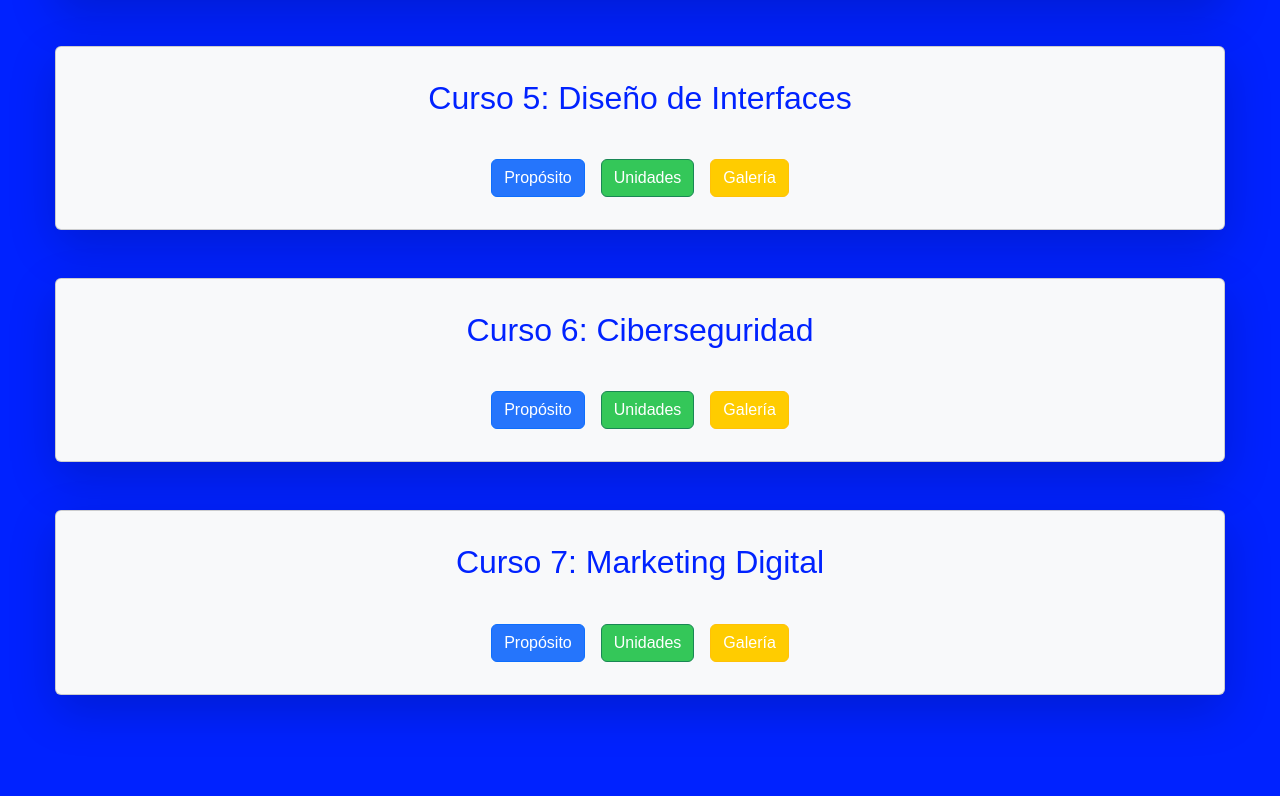
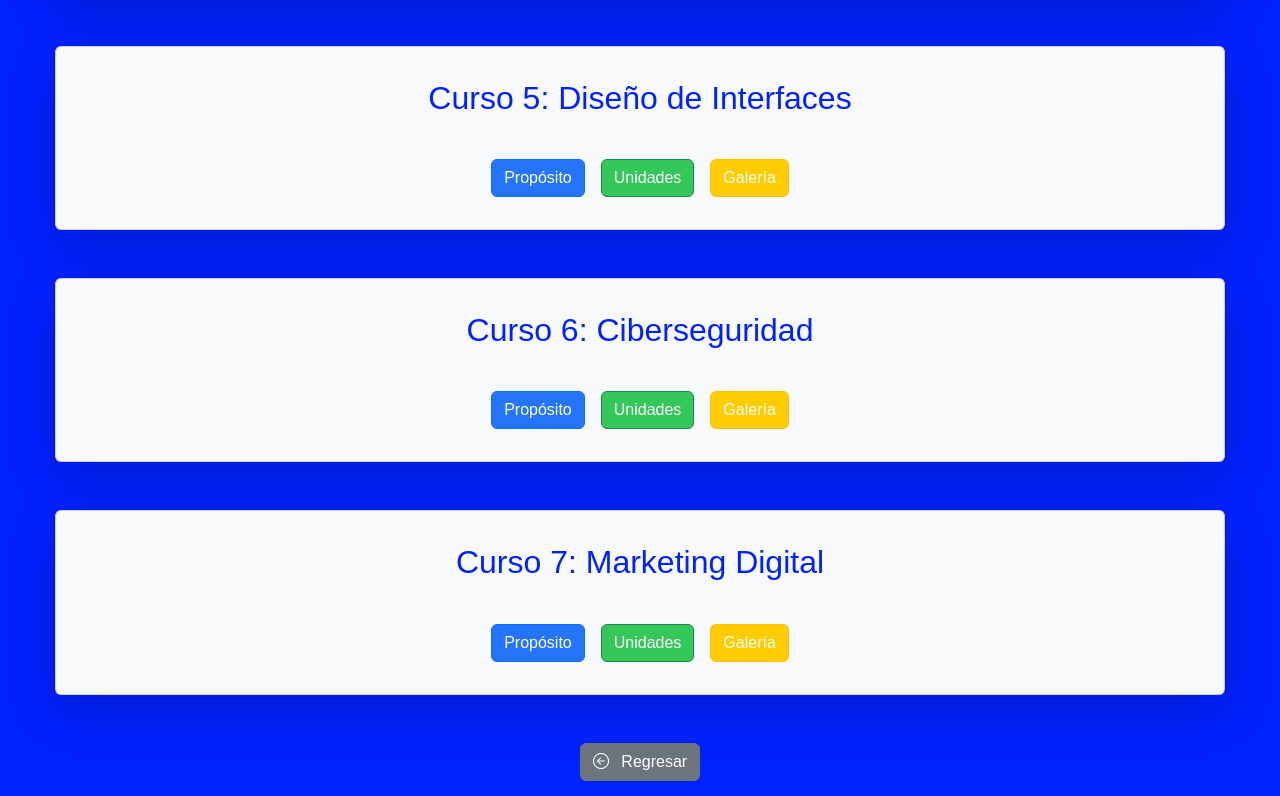
Before and after one commit to JoseTapia05/PaginaWeb, a website: page public/Cursos.html in a window 1280 px wide. Shown: the part 1043-1839 px from the top of the page. Before the commit the page ends 1801 px from the top, so only its background shows below. Drawn offline with nearby package versions, Linux system fonts and the light colour scheme.

Commit message:
detalles

```diff
--- a/public/Cursos.html
+++ b/public/Cursos.html
@@ -94,6 +94,12 @@
                     <button class="btn btn-warning" data-bs-toggle="modal" data-bs-target="#modalGaleria7">Galería</button>
                 </div>
             </div>
+        </div>
+
+        <div class="mt-4">
+            <a href="HomePage.html" class="btn btn-secondary">
+                <i class="bi bi-arrow-left-circle me-2"></i> Regresar
+            </a>
         </div>
 
         <!-- Modal Propósito -->
```
